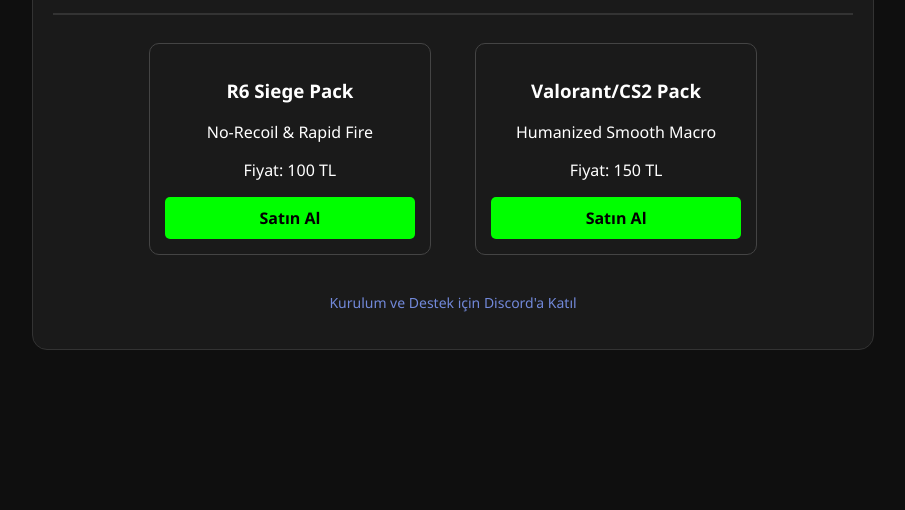
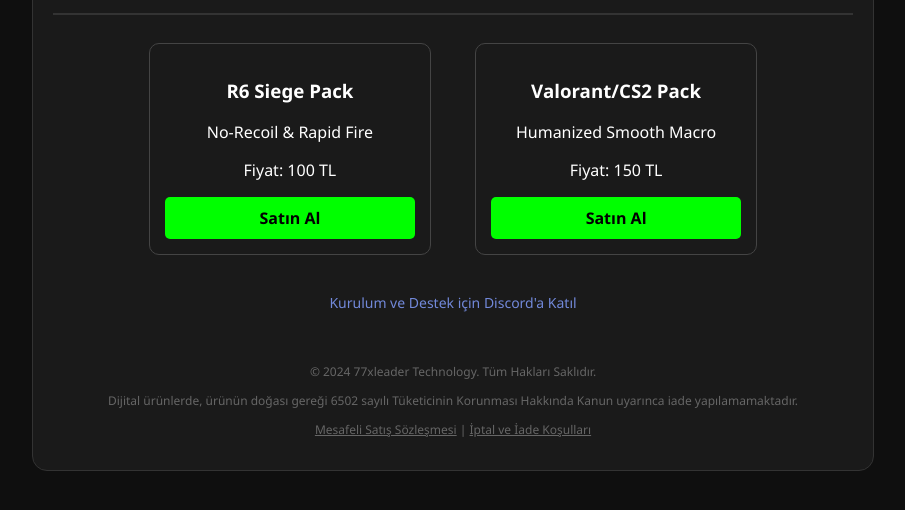
Before and after one commit to 77xLeader/77xleader, a plain HTML site: page index.html in a window 1280 px wide. Shown: the part 190-700 px from the top of the page, without its empty margins (187-1092 px from the left). Drawn offline with Linux system fonts and the light colour scheme.

Commit message:
Update index.html

```diff
--- a/index.html
+++ b/index.html
@@ -34,6 +34,13 @@
         </div>
 
         <p><a href="DISCORD_LINKIN" class="discord-btn">Kurulum ve Destek için Discord'a Katıl</a></p>
+
+        <div style="font-size: 12px; margin-top: 50px; color: #666;">
+
+    <p>© 2024 77xleader Technology. Tüm Hakları Saklıdır.</p>
+    <p>Dijital ürünlerde, ürünün doğası gereği 6502 sayılı Tüketicinin Korunması Hakkında Kanun uyarınca iade yapılamamaktadır.</p>
+    <p><a href="#" style="color: #666;">Mesafeli Satış Sözleşmesi</a> | <a href="#" style="color: #666;">İptal ve İade Koşulları</a></p>
+</div>
     </div>
 </body>
 </html>
```
